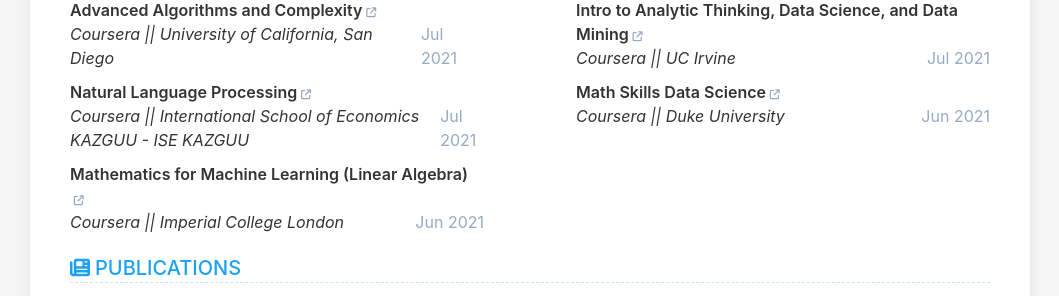
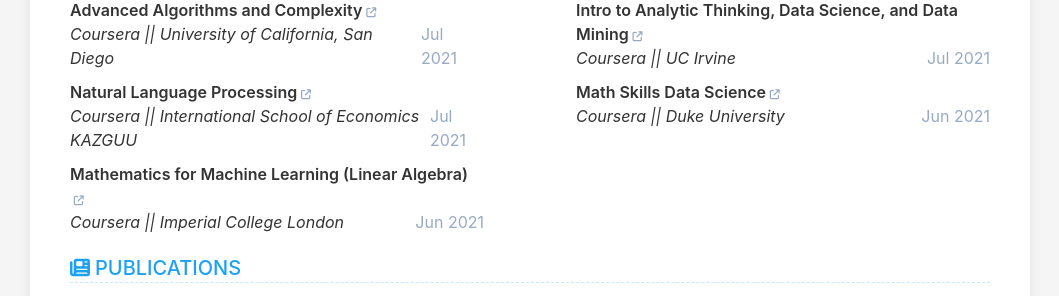
Before and after one commit to milad-ai/milad-ai.github.io, a Jekyll site: the page built from index.html, in a window 1280 px wide. Shown: the part 1307-1603 px from the top of the page, without its empty margins (110-1169 px from the left). Built offline with Jekyll 4.4.1, drawn with Linux system fonts in a browser that asks for light colours.

Commit message:
Update data.yml

```diff
--- a/_data/data.yml
+++ b/_data/data.yml
@@ -166,7 +166,7 @@ certificate:
       link: 'https://www.coursera.org/account/accomplishments/certificate/FAEBN5UZ2EHL'
       description: |
     - name: Natural Language Processing
-      issuer: Coursera || International School of Economics KAZGUU - ISE KAZGUU
+      issuer: Coursera || International School of Economics KAZGUU
       date: Jul 2021
       link: 'https://www.coursera.org/account/accomplishments/certificate/3Y6PQR7CR2BH'
       description: |
```
